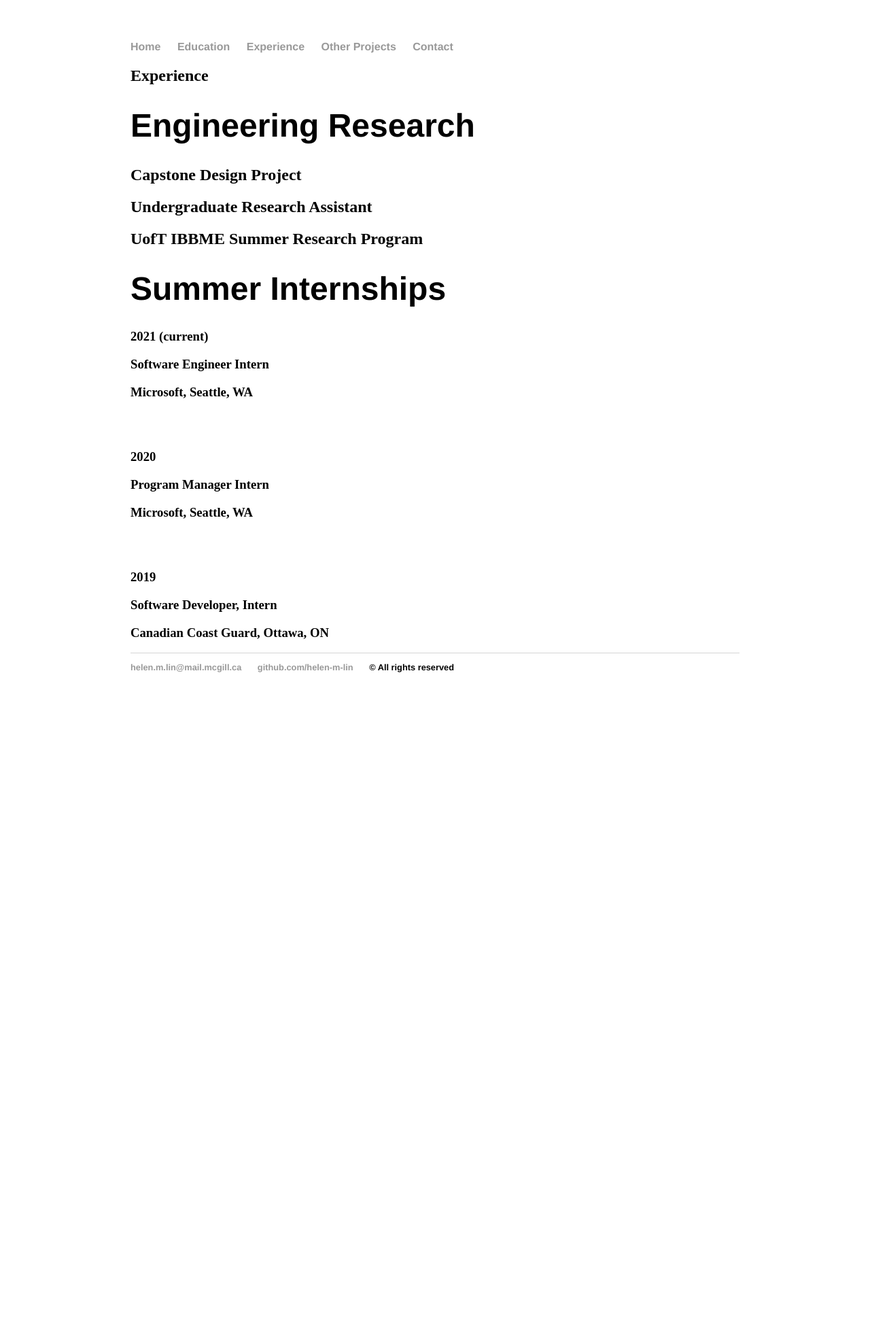
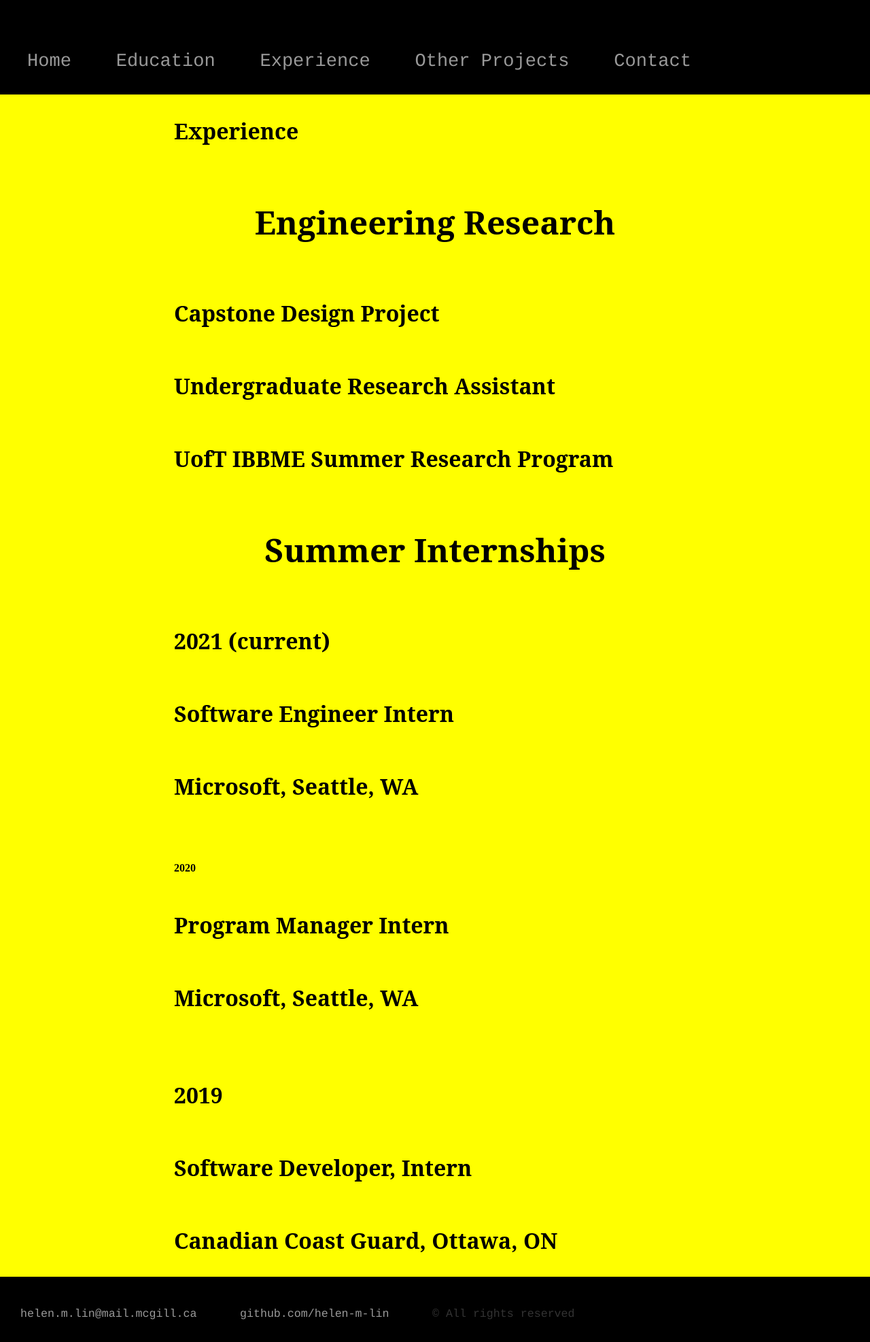
Before and after one commit to helen-m-lin/helenlincodes, a Jekyll site: the page built from experience.html, in a window 1280 px wide. Shown: the whole page at 68% size. Built offline with Jekyll 4.4.1, drawn with Linux system fonts in a browser that asks for light colours; before the commit the page ends 1049 px from its top, so only the background shows below that.

Commit message:
CSS for nav bar, sections, templates

```diff
--- a/contact.html
+++ b/contact.html
@@ -4,6 +4,6 @@ title: HL Contact
 ---
 
 <div class="contact">
-<h2>Get in touch!</h2>
+<h2>Let's connect!</h2>
   <p>Email | LinkedIn | GitHub | HackerRank | CV</p>
 </div><!-- /.contact -->
--- a/css/main.css
+++ b/css/main.css
@@ -1,43 +1,131 @@
-body {
-    margin: 60px auto;
-    width: 70%;
+html, body {
+    background-color: black;
+    height: 100%;
+    margin: 0px;
+
+
 }
+
+/* nav and footer*/
 nav ul, footer ul {
     font-family:'Helvetica', 'Arial', 'Sans-Serif';
-    padding: 0px;
     list-style: none;
-    font-weight: bold;
 }
 nav ul li, footer ul li {
     display: inline;
-    margin-right: 20px;
+    padding: 10px 30px 10px 30px;
 }
+
+nav {
+    font-size: 1.3em;
+}
+nav h3 {
+    text-align: left;
+    display: inline;
+}
+nav ul {
+    padding: 50px 10px 10px 10px;
+}
+nav ul li:hover, nav a:hover {
+    text-decoration: none;
+    background-color: grey;
+}
+
+nav a{
+    background-color: inherit;
+}
+
+footer {
+    font-size: .8em;
+}
+footer ul {
+    padding: 30px 0px 30px 0px;
+}
+
+/* general */
+h1, h2, h3, p {
+    margin-block-start:0px;
+    margin-block-end:0px;
+    padding-top: 1em;
+    padding-bottom: 1em;
+}
+h1 {
+    font-size: 5em;
+    font-family:'Playfair Display', 'serif';
+}
+
+h2 {
+    font-size: 3em;
+    font-family:'Playfair Display', 'serif';
+    text-align: center;
+}
+
+/* check */
+h3 {
+    font-size: 2em;
+    font-family:'Playfair Display', 'serif';
+}
+
+p {
+    font-size: 1.3em;
+    font-family: Courier, monospace;
+    line-height: 1.4em;
+    color: #333;
+}
+
+
+li {
+    font-size: 1.3em;
+    font-family: Courier, monospace;
+    line-height: 1.4em;
+    color: #333;
+}
+
+/* interactive */
 a {
     text-decoration: none;
     color: #999;
 }
+
 a:hover {
     text-decoration: underline;
 }
-h1 {
-    font-size: 3em;
-    font-family:'Helvetica', 'Arial', 'Sans-Serif';
-}
-p {
-    font-size: 1.5em;
+
+button {
+    font-size: 1.3em;
+    font-family: Courier, monospace;
     line-height: 1.4em;
-    color: #333;
-}
-footer {
-    border-top: 1px solid #d5d5d5;
-    font-size: .8em;
+    padding: 10px;
 }
 
-ul.posts {
-    margin: 20px auto 40px;
-    font-size: 1.5em;
+
+button:hover {
+    background-color: grey;
+    text-decoration: none;
 }
 
-ul.posts li {
-    list-style: none;
+
+/* colour themes */
+
+/*TODO: revert colour at end*/
+.container {
+    background-color: yellow;
 }
+
+.section{
+    padding-left: 20%;
+    padding-right: 20%;
+}
+
+.thm-light {
+    background-color: #fcfcfc;
+}
+
+.thm-med {
+    background-color: burlywood;
+}
+
+.thm-dark, .thm-dark a, .thm-dark ul li, .thm-dark p{
+    background-color: #202020;
+    color: whitesmoke;
+}
--- a/experience.html
+++ b/experience.html
@@ -2,25 +2,25 @@
 layout: default
 title: HL Experience
 ---
-<div class="subpage">
-<h2>Experience</h2>
+<div class="section subpage">
+<h3>Experience</h3>
 </div><!-- /.subpage-->
 
-<div class="research">
-<h1>Engineering Research</h1>
-         <h2>Capstone Design Project</h2>
-         <h2>Undergraduate Research Assistant</h2>
-         <h2>UofT IBBME Summer Research Program</h2>
+<div class="section research">
+<h2>Engineering Research</h2>
+         <h3>Capstone Design Project</h3>
+         <h3>Undergraduate Research Assistant</h3>
+         <h3>UofT IBBME Summer Research Program</h3>
 </div><!-- /.resarch -->
 
-<div class="internships">
-<h1>Summer Internships</h1>
+<div class="section internships">
+<h2>Summer Internships</h2>
         <h3>2021 (current)</h3>
         <h3>Software Engineer Intern</h3>
         <h3> Microsoft, Seattle, WA</h3>
         <br></br>
 
-        <h3>2020</h3>
+        <h4>2020</h3>
         <h3>Program Manager Intern</h3>
         <h3> Microsoft, Seattle, WA</h3>
         <br></br>
```
Also changed, not shown: education.html (+7 -7 lines), index.html (+6 -6 lines), projects.html (+4 -7 lines).
